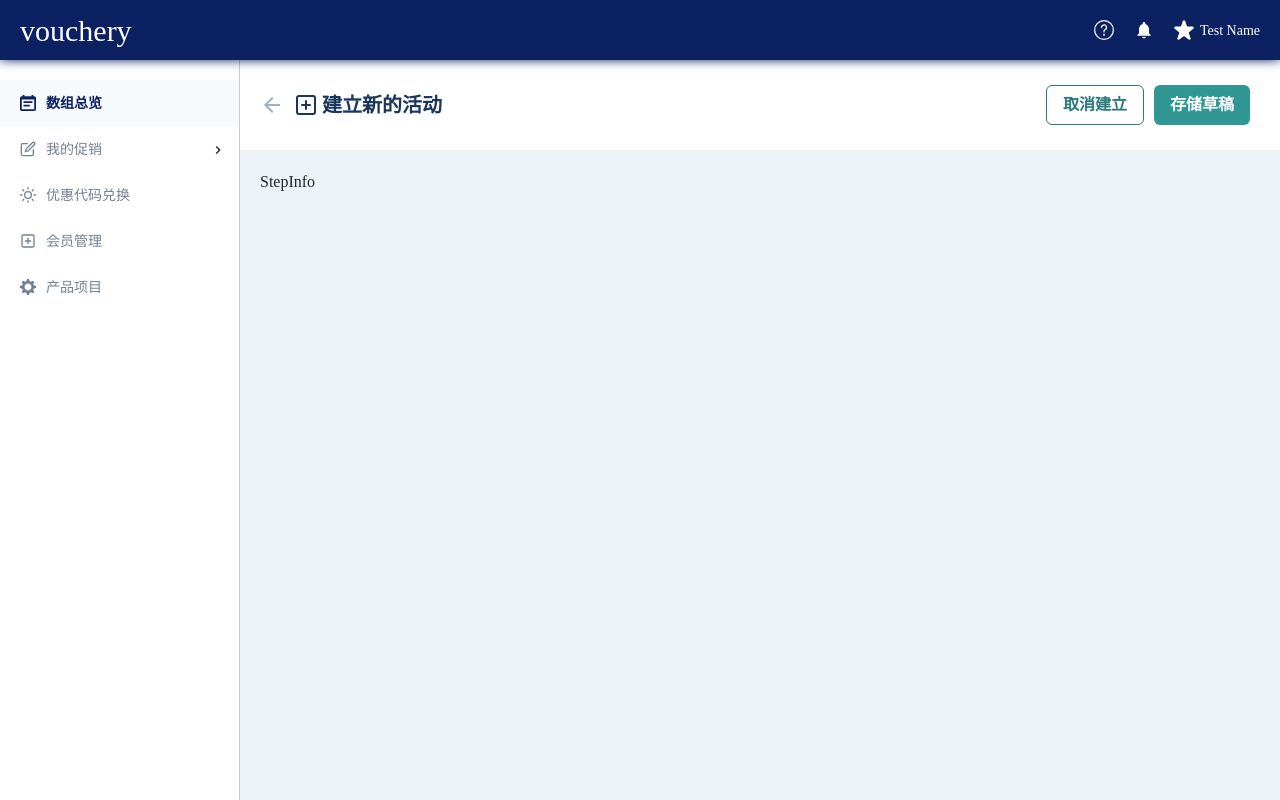
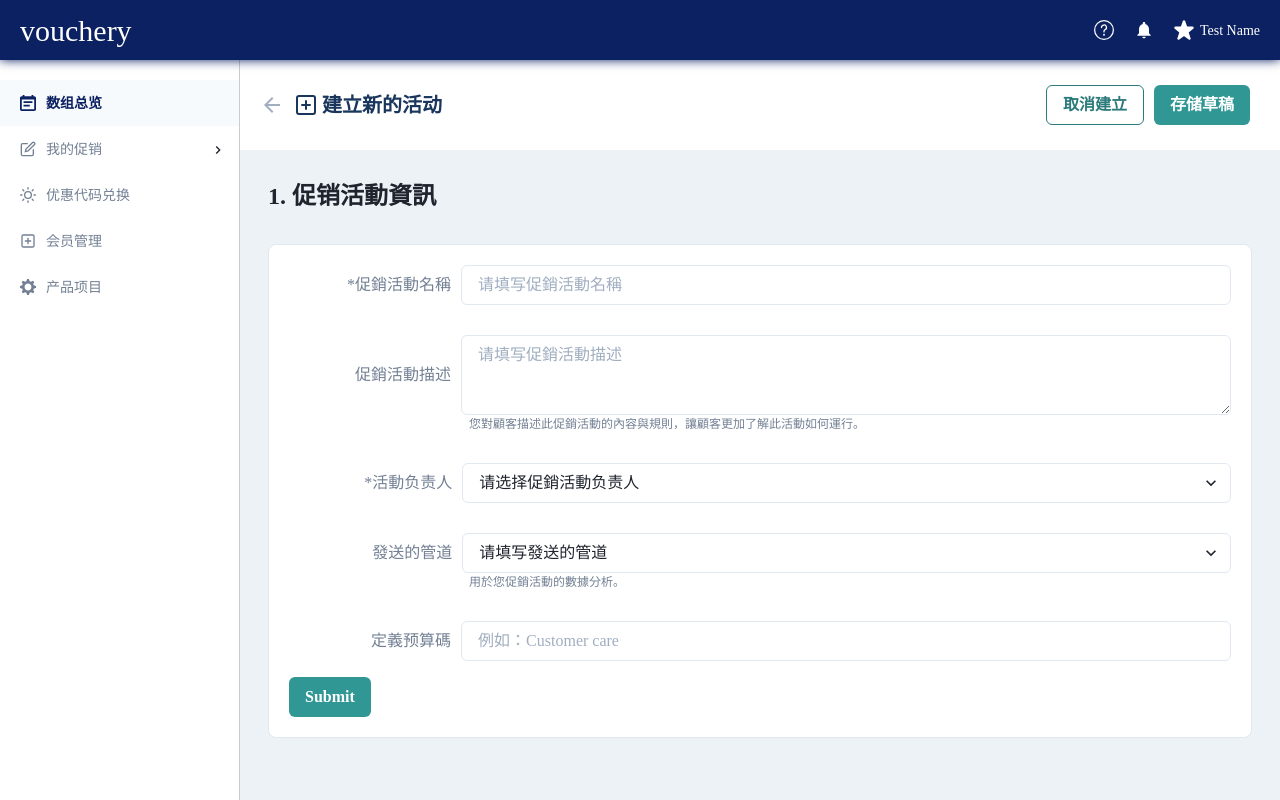
Before and after one commit to naihe138/vouchery, a React (Vite) app: page /active/info in a window 1280 px wide. Built offline with nearby package versions, Linux system fonts and the light colour scheme.

Commit message:
feat: stpe1

```diff
--- a/package.json
+++ b/package.json
@@ -14,6 +14,7 @@
     "@chakra-ui/icons": "^1.1.7",
     "react": "^17.0.2",
     "react-dom": "^17.0.2",
+    "react-hook-form": "^7.30.0",
     "react-router-dom": "^6.3.0",
     "recoil": "^0.7.1"
   },
--- a/src/pages/promotions/Activity/Create.tsx
+++ b/src/pages/promotions/Activity/Create.tsx
@@ -13,25 +13,28 @@ const CreateActivity: FC = () => {
         title="折价券"
         describe="可建立通用折扣碼或是專屬折 扣碼，讓客戶能於結帳時折抵 商品指定的金額。"
         text="促進客戶花費更多金額、促進客戶購買特定產品等。"
+        type="tags"
       />
       <CreateActivityItem
         Icon={AddIcon}
         title="贈品券"
         describe="可建立通用折扣碼或是專屬折扣碼，讓客戶能於購買特定產品時獲得贈品。"
         text="促進客戶花費更多金額、促進客戶購買特定產品等。"
+        type="coupon"
       />
       <CreateActivityItem
         Icon={GiftIcon}
         title="禮品卡"
         describe="可建立自訂金額的禮品卡並發放給客戶，讓客戶能夠使用您專屬的禮品卡於您的店舖中消晝。"
-        text="吸引新客戶、留存現有客戶，或是通過發送此優惠碼宣傳您的產品，以提高知
-        名度。"
+        text="吸引新客戶、留存現有客戶，或是通過發送此優惠碼宣傳您的產品，以提高知名度。"
+        type="gift"
       />
       <CreateActivityItem
         Icon={MemberIcon}
-        title="會員禮"
+        title="会员礼"
         describe="專屬您會員的集點活動，並建立自訂義的集點規則與優惠碼的折扣內容。"
         text="回饋客戶對您的品牌或產品的信賴，增加客戶的黏著度。"
+        type="member"
       />
     </Grid>
   );
--- a/src/pages/promotions/Activity/CreateItem.tsx
+++ b/src/pages/promotions/Activity/CreateItem.tsx
@@ -9,14 +9,15 @@ type TProps = {
   title: string;
   describe: string;
   text: string;
+  type: string;
 };
 
 const CreateActivityItem: FC<TProps> = (props) => {
-  const { Icon, title, describe, text } = props;
+  const { Icon, title, describe, text, type } = props;
   const navigate = useNavigate();
 
   const handleClick = () => {
-    navigate('/active/info');
+    navigate(`/active/info?type=${type}`);
   };
   return (
     <GridItem
--- a/src/pages/promotions/Activity/StepInfo.tsx
+++ b/src/pages/promotions/Activity/StepInfo.tsx
@@ -1,9 +1,134 @@
-import { Box } from '@chakra-ui/react';
+import {
+  Box,
+  Button,
+  Flex,
+  FormControl,
+  FormErrorMessage,
+  FormLabel,
+  Grid,
+  GridItem,
+  HStack,
+  Input,
+  Select,
+  Text,
+  Textarea,
+} from '@chakra-ui/react';
 import { FC } from 'react';
-import ActivityHeader from '../components/ActivityHeader';
+import { useForm } from 'react-hook-form';
 
 const StepInfo: FC = () => {
-  return <h1>StepInfo</h1>;
+  const {
+    handleSubmit,
+    register,
+    formState: { errors, isSubmitting },
+  } = useForm();
+
+  function onSubmit(values: any) {
+    return new Promise((resolve) => {
+      setTimeout(() => {
+        alert(JSON.stringify(values, null, 2));
+        resolve(1);
+      }, 3000);
+    });
+  }
+  return (
+    <Box padding={2}>
+      <Text fontWeight={'bold'} fontSize={'2xl'}>
+        1. 促销活動資訊
+      </Text>
+      <Box
+        bg={'white'}
+        padding="20px"
+        borderRadius="8px"
+        borderColor="gray.200"
+        borderWidth="1px"
+        borderStyle="solid"
+        marginTop="30px"
+      >
+        <form onSubmit={handleSubmit(onSubmit)}>
+          <FormControl isInvalid={errors.name}>
+            <Flex alignItems="center">
+              <Box width="200px" color="font.100" textAlign="right" marginRight="10px">
+                *促銷活動名稱
+              </Box>
+              <Input
+                placeholder="请填写促銷活動名稱"
+                {...register('name', {
+                  required: '请填写促銷活動名稱',
+                })}
+              />
+            </Flex>
+            <FormErrorMessage paddingLeft="180px">{errors.name && errors.name.message}</FormErrorMessage>
+          </FormControl>
+          <FormControl marginTop="30px">
+            <Flex alignItems="center">
+              <Box width="200px" color="font.100" textAlign="right" marginRight="10px">
+                促銷活動描述
+              </Box>
+              <Textarea placeholder="请填写促銷活動描述" {...register('describe')} />
+            </Flex>
+            <Text color="font.100" fontSize="12px" paddingLeft="180px">
+              您對顧客描述此促銷活動的內容與規則，讓顧客更加了解此活動如何運行。
+            </Text>
+          </FormControl>
+          <FormControl marginTop="30px" isInvalid={errors.charge}>
+            <Flex alignItems="center">
+              <Box width="200px" color="font.100" textAlign="right" marginRight="10px">
+                *活動负责人
+              </Box>
+              <Select
+                placeholder="请选择促銷活動负责人"
+                {...register('charge', {
+                  required: '请填写促銷活動负责人',
+                })}
+              >
+                <option value="option1">Option 1</option>
+                <option value="option2">Option 2</option>
+                <option value="option3">Option 3</option>
+              </Select>
+            </Flex>
+            <FormErrorMessage paddingLeft="180px">{errors.name && errors.name.message}</FormErrorMessage>
+          </FormControl>
+          <FormControl marginTop="30px">
+            <Flex alignItems="center">
+              <Box width="200px" color="font.100" textAlign="right" marginRight="10px">
+                發送的管道
+              </Box>
+              <Select
+                placeholder="请填写發送的管道"
+                {...register('channel', {
+                  required: '请填写發送的管道',
+                })}
+              >
+                <option value="option1">Option 1</option>
+                <option value="option2">Option 2</option>
+                <option value="option3">Option 3</option>
+              </Select>
+            </Flex>
+            <Text color="font.100" fontSize="12px" paddingLeft="180px">
+              用於您促銷活動的數據分析。
+            </Text>
+          </FormControl>
+          <FormControl marginTop="30px">
+            <Flex alignItems="center">
+              <Box width="200px" color="font.100" textAlign="right" marginRight="10px">
+                定義预算碼
+              </Box>
+              <Input
+                placeholder="例如：Customer care"
+                {...register('code', {
+                  required: '请填写定義预算碼',
+                })}
+              />
+            </Flex>
+          </FormControl>
+          <Button mt={4} colorScheme="teal" isLoading={isSubmitting} type="submit">
+            Submit
+          </Button>
+        </form>
+      </Box>
+    </Box>
+  );
 };
 
 export default StepInfo;
--- a/src/pages/promotions/Activity/index.tsx
+++ b/src/pages/promotions/Activity/index.tsx
@@ -1,15 +1,48 @@
-import { AddIcon, ArrowBackIcon, ChevronLeftIcon, PlusSquareIcon, SunIcon } from '@chakra-ui/icons';
-import { Box, Button, Flex, Text } from '@chakra-ui/react';
+import { AddIcon, ArrowBackIcon, ChevronLeftIcon, EmailIcon, PlusSquareIcon, SunIcon } from '@chakra-ui/icons';
+import { Box, Button, ComponentWithAs, Flex, IconProps, Text } from '@chakra-ui/react';
 import { FC, useEffect, useState } from 'react';
-import { Outlet, useLocation, useNavigate, useRoutes } from 'react-router-dom';
+import { Outlet, useLocation, useNavigate, useRoutes, useSearchParams } from 'react-router-dom';
 import ActivityHeader from '../components/ActivityHeader';
+import { GiftIcon, MemberIcon, TagIcon } from '~/config/icon';
+
+type TIcon = ComponentWithAs<'svg', IconProps>;
+type TCreateIcons = {
+  icon: TIcon;
+  title: string;
+};
+const createIcons: Record<string, TCreateIcons> = {
+  tags: {
+    icon: TagIcon,
+    title: '折价券',
+  },
+  coupon: {
+    icon: AddIcon,
+    title: '贈品券',
+  },
+  gift: {
+    icon: GiftIcon,
+    title: '禮品卡',
+  },
+  member: {
+    icon: MemberIcon,
+    title: '会员礼',
+  },
+};
 
 const Activity: FC = () => {
   const location = useLocation();
   const navigate = useNavigate();
+  const [searchParams] = useSearchParams();
   const [showButton, setShowButton] = useState(false);
+  const [Icon, setIcon] = useState<TIcon | null>(null);
+  const [title, setTitle] = useState<string>('');
   useEffect(() => {
     setShowButton(location.pathname !== '/active');
+    const type = searchParams.get('type');
+    if (type && createIcons[type]) {
+      setIcon(createIcons[type].icon);
+      setTitle(createIcons[type].title);
+    }
   }, [location]);
   return (
     <>
@@ -26,6 +59,11 @@ const Activity: FC = () => {
           <Text fontSize="xl" fontWeight={'bold'} marginLeft="4px">
             建立新的活动
           </Text>
+          {showButton && Icon ? (
+            <Button leftIcon={<Icon />} colorScheme="blue" variant="solid" size="sm" marginLeft="3">
+              {title}
+            </Button>
+          ) : null}
         </Flex>
         {showButton ? (
           <Box>
```
Also changed, not shown: 1 other file (tests, documents, lock files or other folders).
